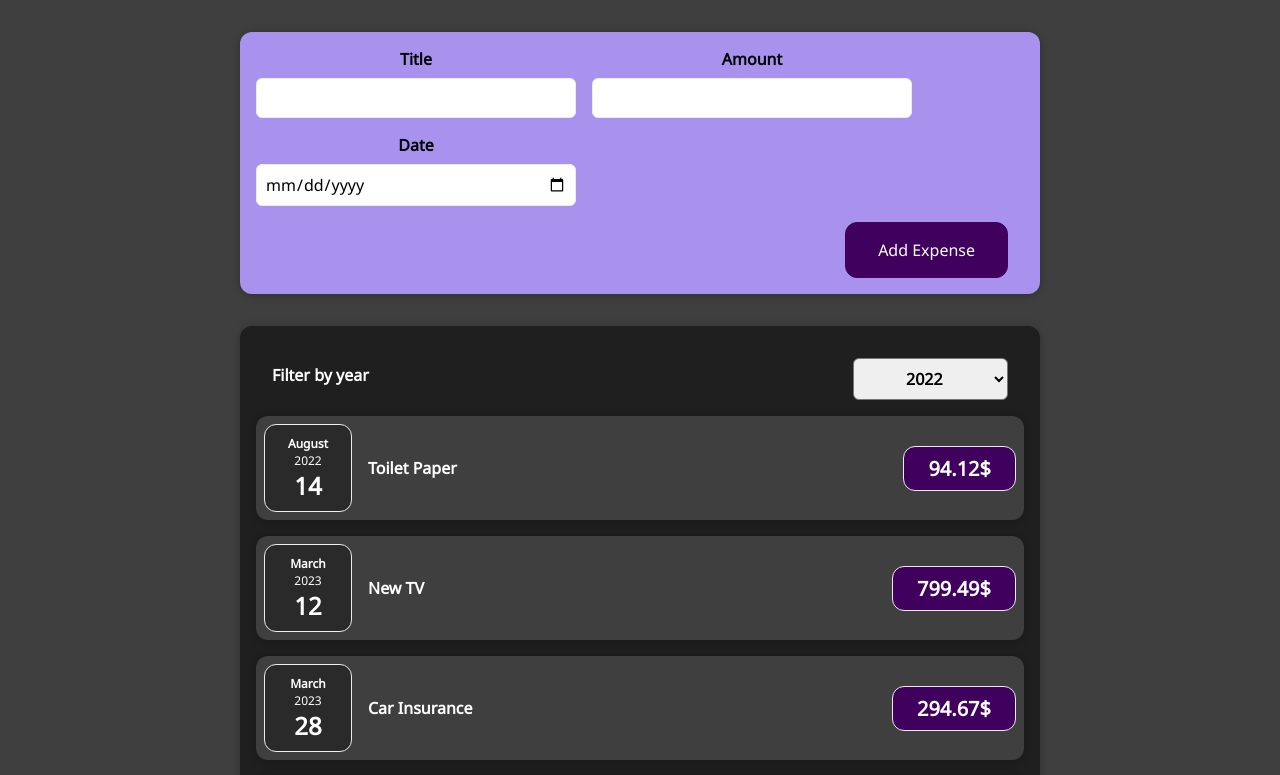
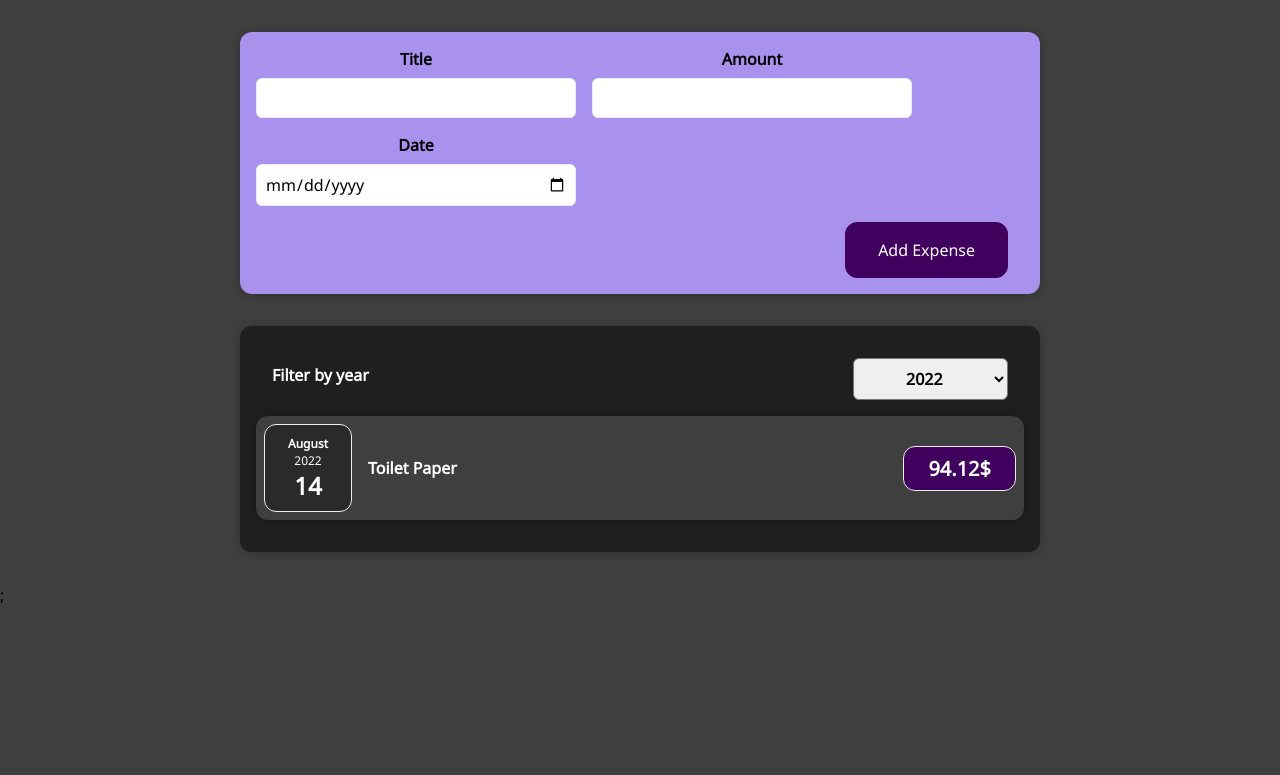
Before and after one commit to Perevechenkov/react-basics, a React (Create React App) app: page / in a window 1280 px wide. Shown: the top 775 px of the page. Built offline with nearby package versions, Linux system fonts and the light colour scheme.

Commit message:
filtering by year

```diff
--- a/src/components/Expenses/Expenses.js
+++ b/src/components/Expenses/Expenses.js
@@ -7,6 +7,10 @@
 
 function Expenses(props) {
   const [filteredYear, setFilteredYear] = useState('2022');
+
+  const filteredExpenses = props.items.filter(expense => {
+    return expense.date.getFullYear().toString() === filteredYear;
+  });
 
   const filterChangeHandler = selectedYear => {
     setFilteredYear(selectedYear);
@@ -18,7 +22,7 @@
         selectedYear={filteredYear}
         onChangeFilter={filterChangeHandler}
       />
-      {props.items.map(expense => {
+      {filteredExpenses.map(expense => {
         return (
           <ExpenseItem
             key={expense.id}
--- a/src/components/NewExpense/NewExpense.js
+++ b/src/components/NewExpense/NewExpense.js
@@ -10,6 +10,7 @@
     };
     props.onAddExpense(expenseData);
   };
+
   return (
     <Card className='new-expense'>
       <ExpenseForm onSaveExpenseData={saveExpenseDateHandler} />
```
